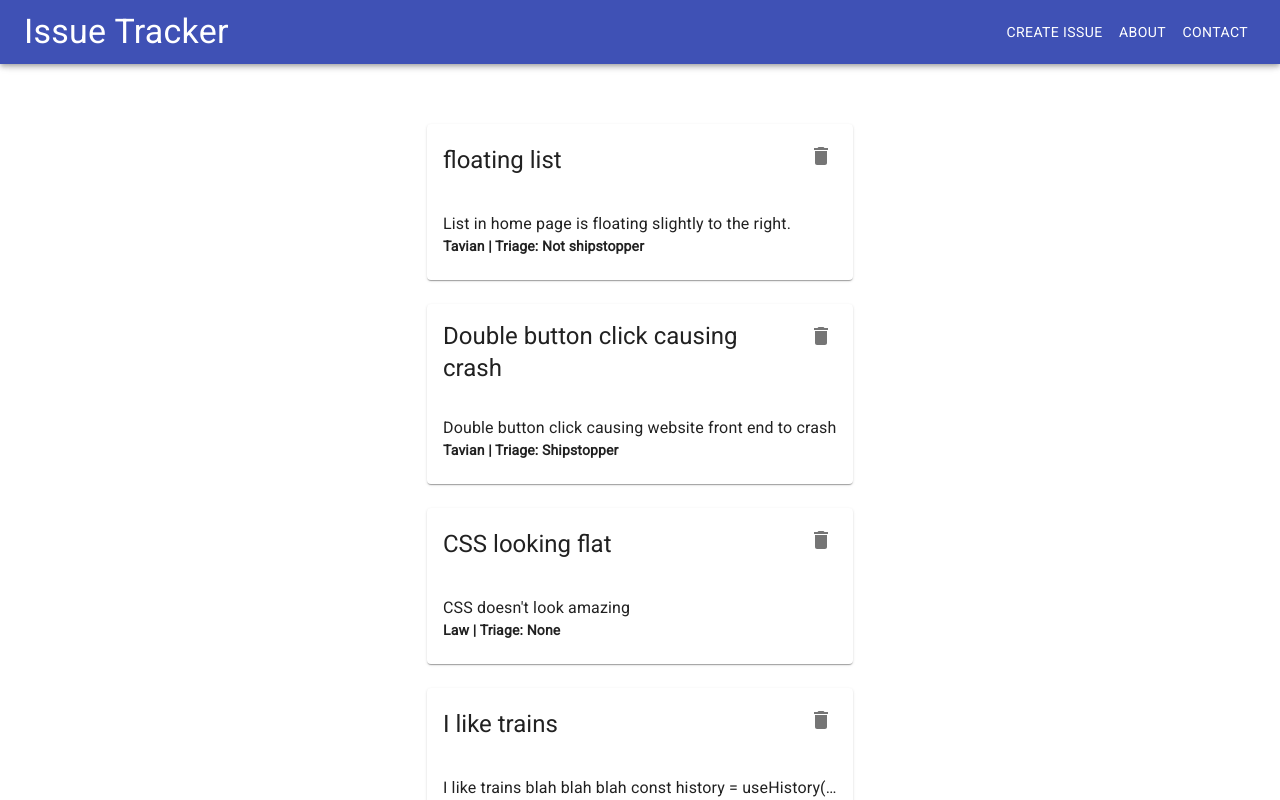
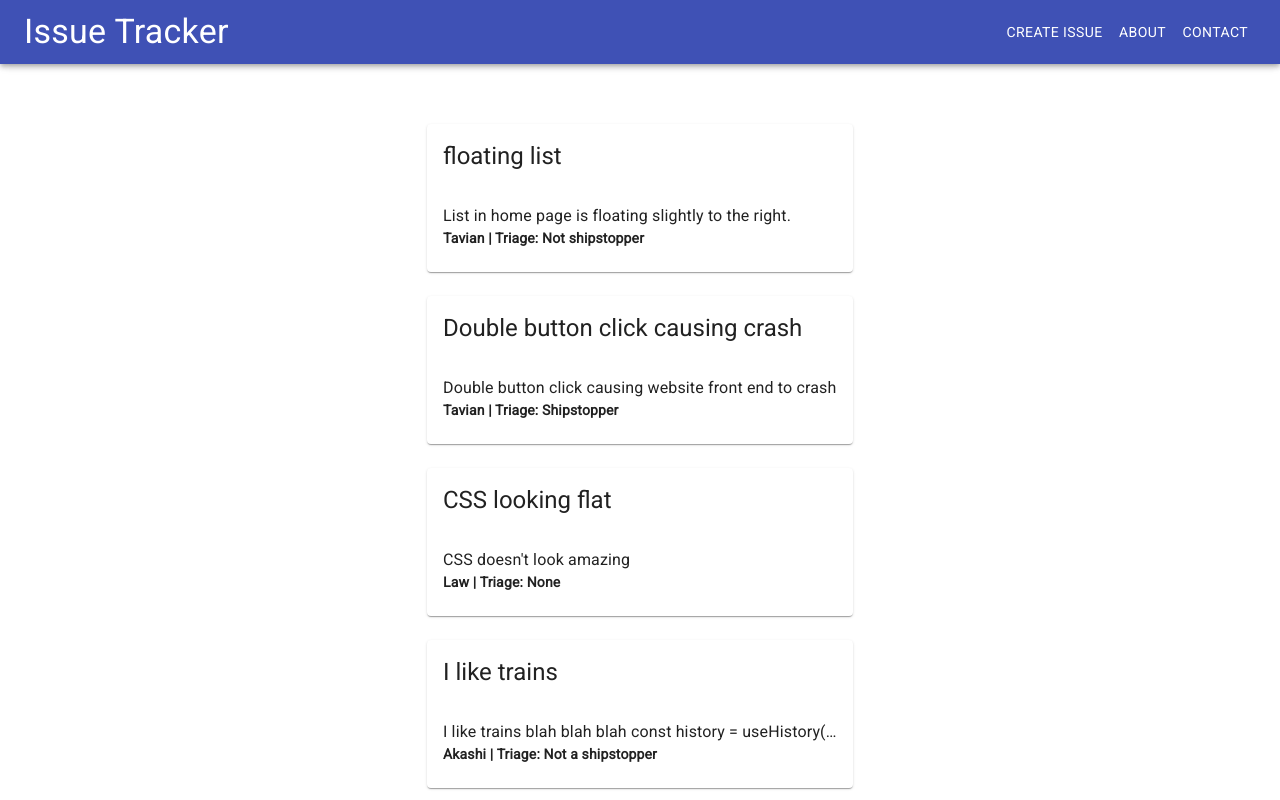
Before and after one commit to TavianT/react-issues-tracker, a React (Create React App) app in the folder issue-tracker/: page / in a window 1280 px wide. Shown: the top 800 px of the page. Built offline with nearby package versions, Linux system fonts and the light colour scheme; data requests are answered from the project's data file.

Commit message:
issue details output complete

```diff
--- a/issue-tracker/src/IssueDetails.js
+++ b/issue-tracker/src/IssueDetails.js
@@ -1,5 +1,7 @@
 import { useHistory, useParams } from "react-router-dom";
 import useFetch from "./useFetch";
+import { Typography, IconButton } from "@material-ui/core";
+import DeleteIcon from '@material-ui/icons/Delete';
 
 const IssueDetails = () => {
     const { id } = useParams();
@@ -7,7 +9,27 @@ const IssueDetails = () => {
     const history = useHistory();
     return (
         <div className="issue-details">
-            <h2>{issue.title}</h2>
+            { isPending && <div>Loading...</div> }
+            { error && <div>{ error }</div> }
+            {issue && (
+                <article>
+                    <Typography variant="h3" gutterBottom="true">
+                        {issue.title} #{issue.id}
+                        <IconButton aria-label="Delete issue">
+                            <DeleteIcon fontSize="large" />
+                        </IconButton>
+                    </Typography>
+                    <Typography variant="body1" paragraph="true">
+                        {issue.body}
+                    </Typography>
+                    <Typography variant="body2" style={{ fontWeight: 600 }}>
+                        Triage: {issue.triage}
+                    </Typography>
+                    <Typography variant="subtitle1" paragraph="true">
+                        {issue.author}
+                    </Typography>
+                </article>
+            )}
         </div>
      );
 }
--- a/issue-tracker/src/IssueList.js
+++ b/issue-tracker/src/IssueList.js
@@ -1,5 +1,4 @@
-import { Container, Grid, Paper, Card, CardHeader, CardContent, Typography, IconButton } from "@material-ui/core";
-import DeleteIcon from '@material-ui/icons/Delete';
+import { Container, Grid, Card, CardHeader, CardContent, Typography, IconButton } from "@material-ui/core";
 import { Link } from 'react-router-dom';
 
 const IssueList = ({issues}) => {
@@ -18,12 +17,7 @@ const IssueList = ({issues}) => {
                     <Link to={`/issues/${issue.id}`}>
                         <Card>
                             <CardHeader
-                            title={issue.title}
-                            action={
-                                <IconButton aria-label="delete">
-                                    <DeleteIcon />
-                                </IconButton>
-                            }>
+                            title={issue.title}>
                             </CardHeader>
                             <CardContent>
                                 <Typography noWrap >
```
